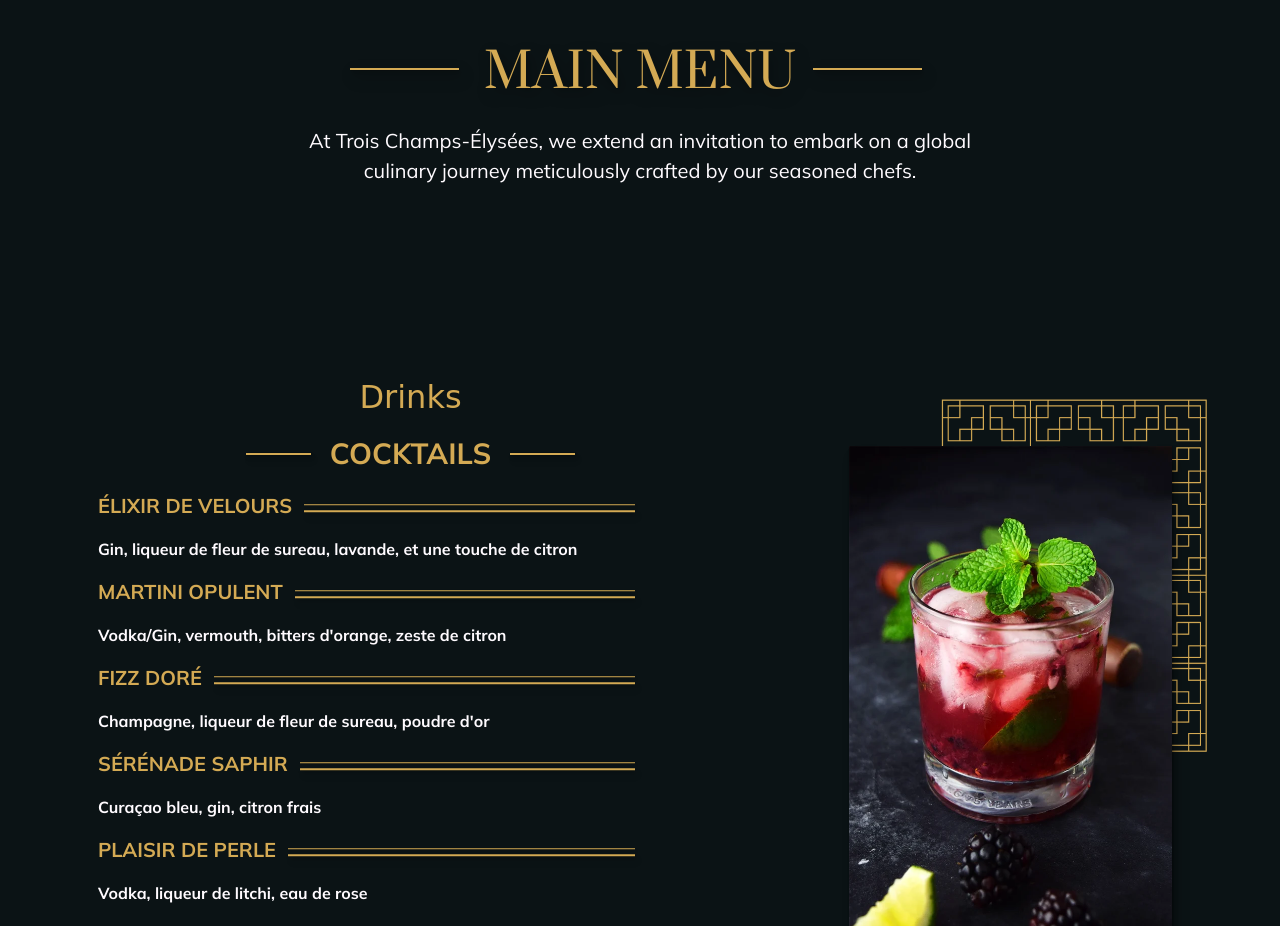
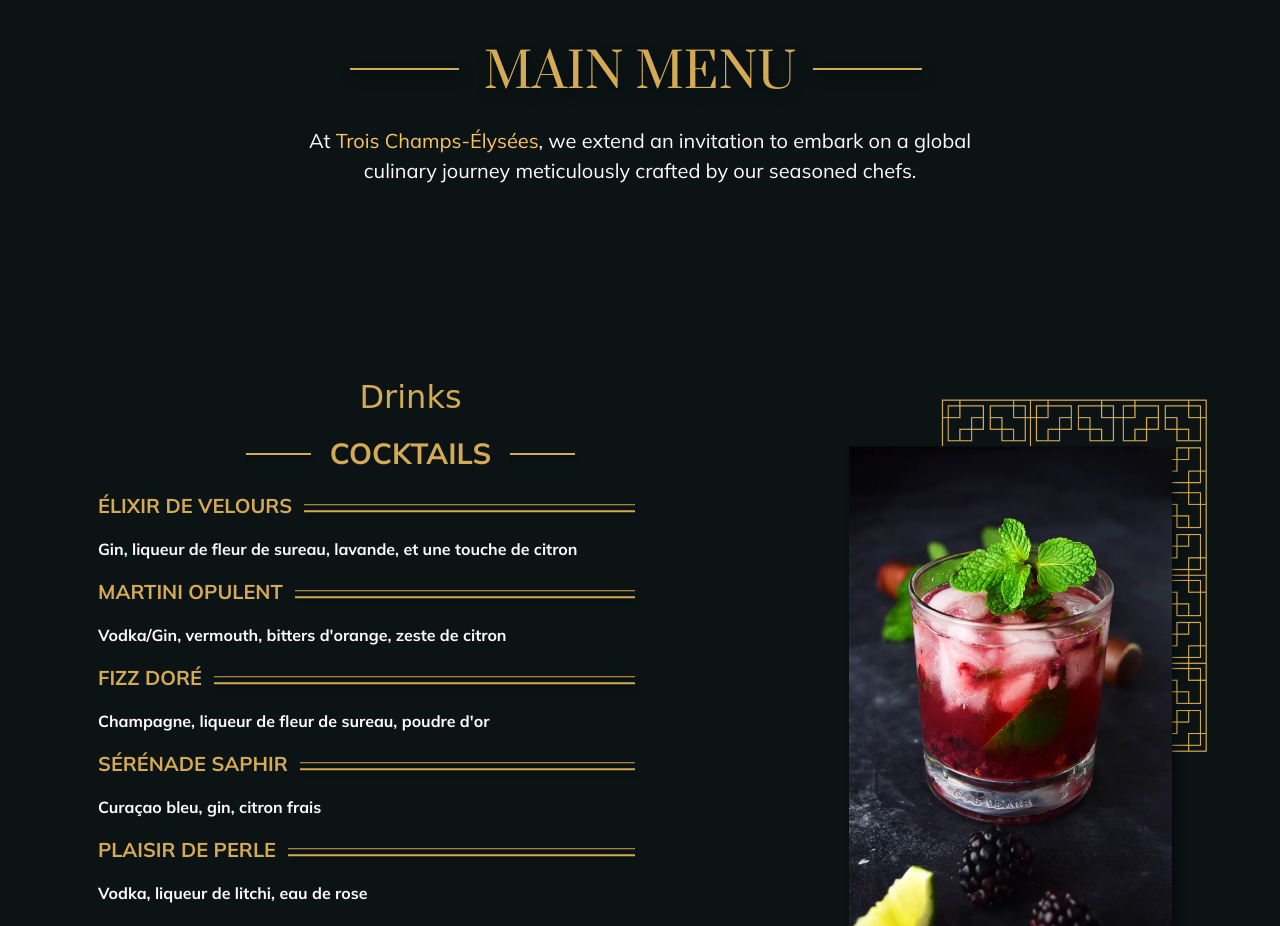
Before and after one commit to LRSORRENTI/Trois-Champs-Elysees, a website: page html/menu.html in a window 1280 px wide. Shown: the part 780-1706 px from the top of the page. Drawn offline with nearby package versions, Linux system fonts and the light colour scheme; a web font is replaced by a local one.

Commit message:
added style change to menu page text

```diff
--- a/html/menu.html
+++ b/html/menu.html
@@ -280,7 +280,7 @@
               MAIN MENU
             </h2>
             <p class="mb-5 text-center text-content">
-              At Trois Champs-Élysées, we extend an invitation to embark on a
+              At <span style="color:#fbc65e;">Trois Champs-Élysées</span>, we extend an invitation to embark on a
               global
               <br />
               culinary journey meticulously crafted by our seasoned chefs.
```
